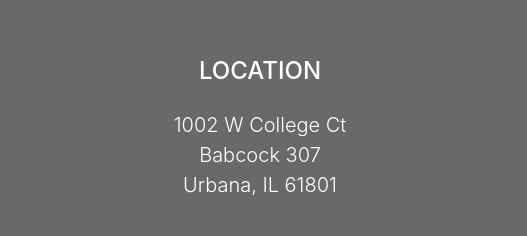
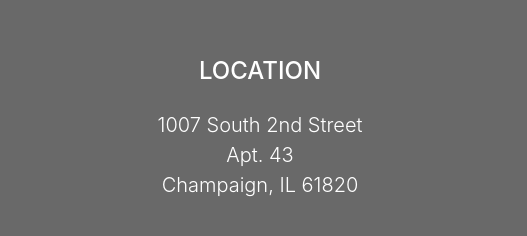
Before and after one commit to ishan909/ishan909.github.io, a website with bundled scripts: page index.html in a window 1280 px wide. Shown: the part 1759-1995 px from the top of the page, 0-527 px from the left. Built offline with nearby package versions, Linux system fonts and the light colour scheme.

Commit message:
updated address

```diff
--- a/index.html
+++ b/index.html
@@ -250,9 +250,9 @@
          <div class="row">
             <div class="col-md-4 mb-5 mb-lg-0">
                <h4 class="text-uppercase mb-4">Location</h4>
-               <p class="lead mb-0">1002 W College Ct
-                  <br>Babcock 307
-                  <br>Urbana, IL 61801</p>
+               <p class="lead mb-0">1007 South 2nd Street
+                  <br>Apt. 43
+                  <br>Champaign, IL 61820</p>
             </div>
             <div class="col-md-4 mb-5 mb-lg-0">
                <h4 class="text-uppercase mb-4">Around the Web</h4>
```
